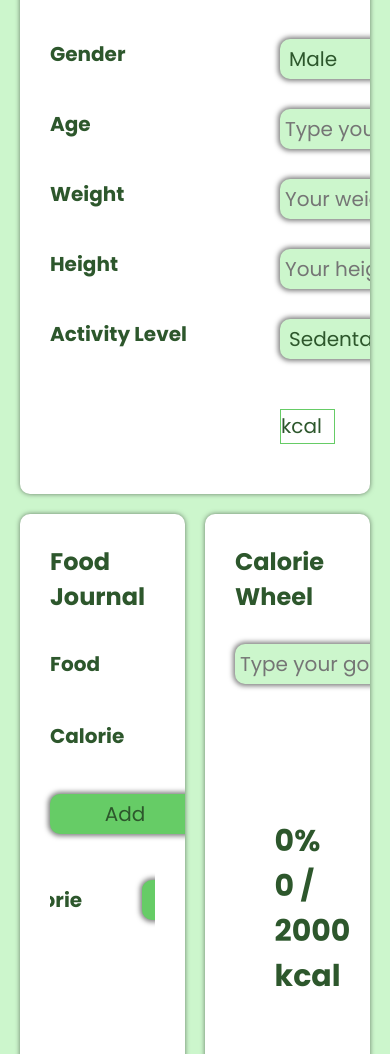
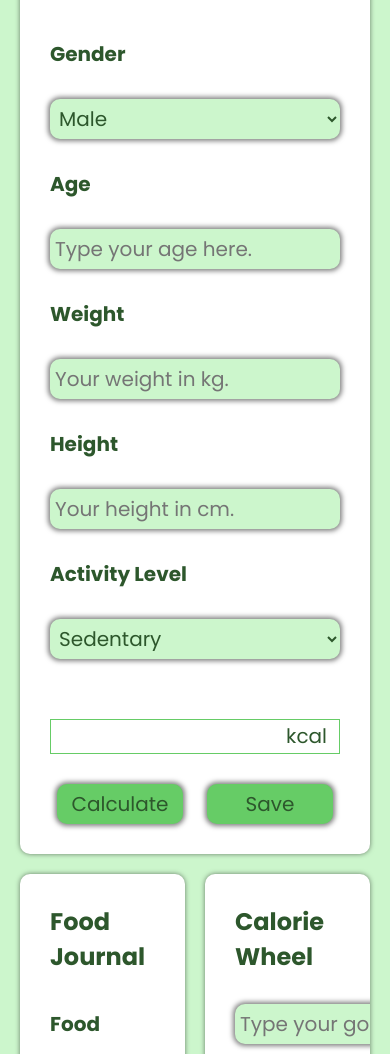
Before and after one commit to arifNaufal15/calorieTracker, a plain HTML site: page home-page.html in a window 390 px wide. Shown: the part 386-1440 px from the top of the page. Drawn offline with Linux system fonts and the light colour scheme.

Commit message:
mobile compatible

```diff
--- a/css-files/calculator.css
+++ b/css-files/calculator.css
@@ -64,3 +64,32 @@
 .item-label{
   font-weight: 700;
 }
+
+@media(max-width: 550px){
+  .calculator-container{
+    grid-template-columns: 1fr;
+  }
+
+  .calculator-header{
+    margin-bottom: 0px;
+  }
+
+  #gender, #age, #weight, #height, #activity-level{
+    width: 100%;
+  }
+
+  .save-result{
+    grid-template-columns: 1fr 1fr;
+    grid-template-rows: auto 1fr;
+    gap: 10px;
+  }
+
+  .result{
+    grid-column: span 2;
+    margin-top: 0;;
+  }
+
+  #calculate-button, .save-result-button{
+    width: 90%;
+  }
+}
```
